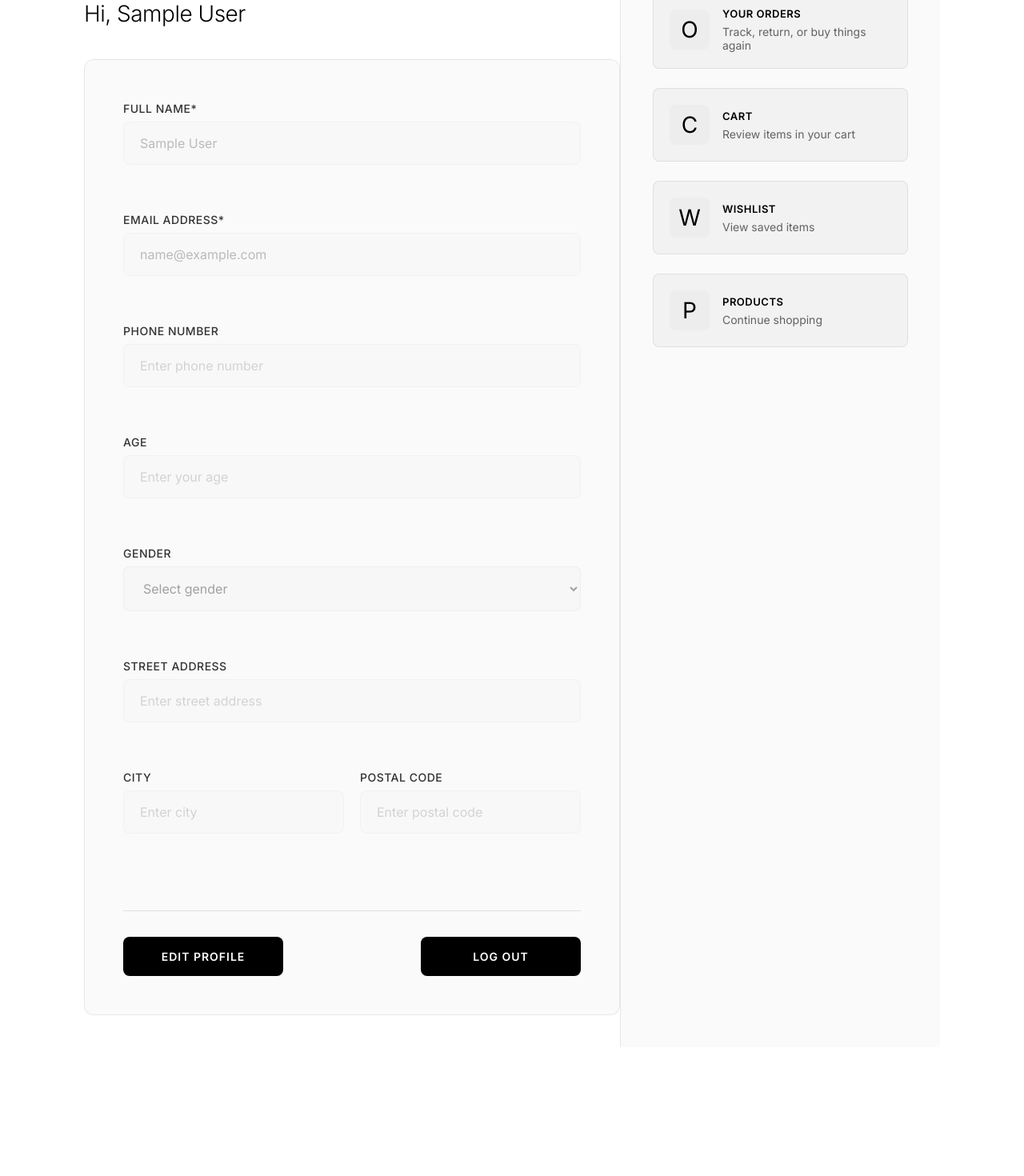
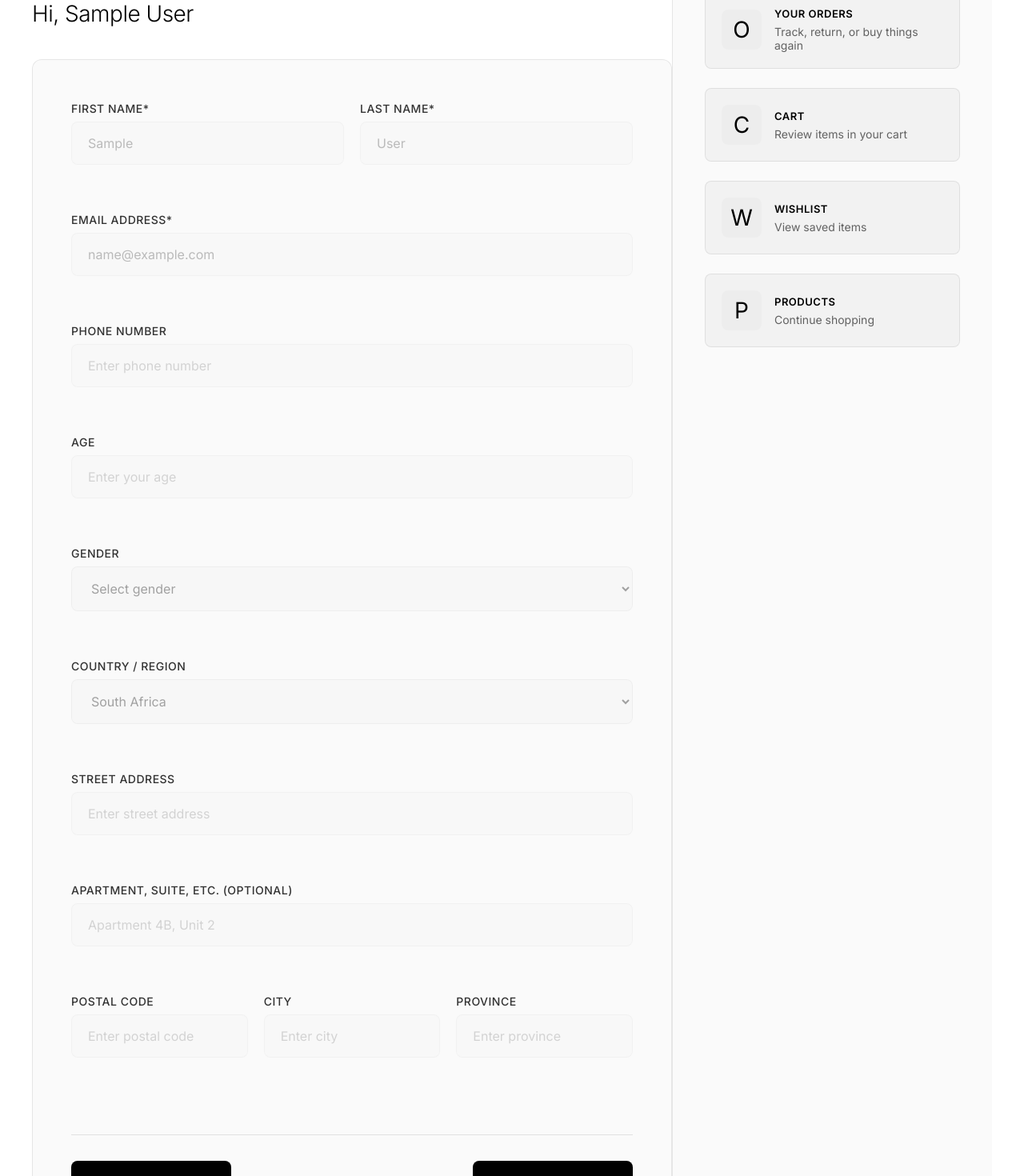
Before and after one commit to samuelmbaya/PBS-FRONTEND, a React (Vite) app: page /profile in a window 1280 px wide. Shown: the part 460-1930 px from the top of the page at 80% size. Before the commit the page ends 1769 px from the top, so only its background shows below. Built offline with nearby package versions, Linux system fonts and the light colour scheme; sample sign-in values are in the browser's storage.

Commit message:
worked on profile

```diff
--- a/src/Pages/Delivery.jsx
+++ b/src/Pages/Delivery.jsx
@@ -181,6 +181,21 @@ const Delivery = ({ onDeliveryData }) => {
         try {
           const parsedUser = JSON.parse(storedUser);
           userEmail = parsedUser.email || "guest@example.com";
+
+          // Update user profile with delivery data if fields are filled
+          const updatedUser = { ...parsedUser };
+          if (deliveryData.name.trim()) updatedUser.firstName = deliveryData.name;
+          if (deliveryData.lastName.trim()) updatedUser.lastName = deliveryData.lastName;
+          if (deliveryData.phoneNumber.trim()) updatedUser.phone = deliveryData.phoneNumber;
+          if (deliveryData.country) updatedUser.country = deliveryData.country;
+          if (deliveryData.deliveryMethod === 'delivery') {
+            if (deliveryData.streetAddress.trim()) updatedUser.streetAddress = deliveryData.streetAddress;
+            if (deliveryData.apartment.trim()) updatedUser.apartment = deliveryData.apartment;
+            if (deliveryData.postalCode.trim()) updatedUser.postalCode = deliveryData.postalCode;
+            if (deliveryData.city.trim()) updatedUser.city = deliveryData.city;
+            if (deliveryData.province.trim()) updatedUser.province = deliveryData.province;
+          }
+          localStorage.setItem('user', JSON.stringify(updatedUser));
         } catch {
           console.warn("Could not parse stored user data");
         }
--- a/src/Pages/Profile.css
+++ b/src/Pages/Profile.css
@@ -230,8 +230,13 @@ body {
   grid-template-columns: 1fr 1fr;
   gap: 20px;
 }
+.form-row.three-cols {
+  grid-template-columns: repeat(3, 1fr);
+  gap: 20px;
+}
 @media (max-width: 768px) {
-  .form-row {
+  .form-row,
+  .form-row.three-cols {
     grid-template-columns: 1fr;
   }
 }
--- a/src/Pages/Profile.jsx
+++ b/src/Pages/Profile.jsx
@@ -64,20 +64,58 @@ export const useUser = () => {
   return context;
 };
 
+// Countries list
+const countries = [
+  { code: 'ZA', name: 'South Africa', flag: '🇿🇦', dialCode: '+27' },
+  { code: 'US', name: 'United States', flag: '🇺🇸', dialCode: '+1' },
+  { code: 'GB', name: 'United Kingdom', flag: '🇬🇧', dialCode: '+44' },
+  { code: 'NG', name: 'Nigeria', flag: '🇳🇬', dialCode: '+234' },
+  { code: 'KE', name: 'Kenya', flag: '🇰🇪', dialCode: '+254' },
+  { code: 'GH', name: 'Ghana', flag: '🇬🇭', dialCode: '+233' },
+  { code: 'EG', name: 'Egypt', flag: '🇪🇬', dialCode: '+20' },
+  { code: 'ET', name: 'Ethiopia', flag: '🇪🇹', dialCode: '+251' },
+  { code: 'TZ', name: 'Tanzania', flag: '🇹🇿', dialCode: '+255' },
+  { code: 'UG', name: 'Uganda', flag: '🇺🇬', dialCode: '+256' },
+  { code: 'MA', name: 'Morocco', flag: '🇲🇦', dialCode: '+212' },
+  { code: 'DZ', name: 'Algeria', flag: '🇩🇿', dialCode: '+213' },
+  { code: 'AU', name: 'Australia', flag: '🇦🇺', dialCode: '+61' },
+  { code: 'CA', name: 'Canada', flag: '🇨🇦', dialCode: '+1' },
+  { code: 'IN', name: 'India', flag: '🇮🇳', dialCode: '+91' },
+  { code: 'CN', name: 'China', flag: '🇨🇳', dialCode: '+86' },
+  { code: 'JP', name: 'Japan', flag: '🇯🇵', dialCode: '+81' },
+  { code: 'KR', name: 'South Korea', flag: '🇰🇷', dialCode: '+82' },
+  { code: 'BR', name: 'Brazil', flag: '🇧🇷', dialCode: '+55' },
+  { code: 'MX', name: 'Mexico', flag: '🇲🇽', dialCode: '+52' },
+  { code: 'AR', name: 'Argentina', flag: '🇦🇷', dialCode: '+54' },
+  { code: 'FR', name: 'France', flag: '🇫🇷', dialCode: '+33' },
+  { code: 'DE', name: 'Germany', flag: '🇩🇪', dialCode: '+49' },
+  { code: 'IT', name: 'Italy', flag: '🇮🇹', dialCode: '+39' },
+  { code: 'ES', name: 'Spain', flag: '🇪🇸', dialCode: '+34' },
+  { code: 'NL', name: 'Netherlands', flag: '🇳🇱', dialCode: '+31' },
+  { code: 'SE', name: 'Sweden', flag: '🇸🇪', dialCode: '+46' },
+  { code: 'NO', name: 'Norway', flag: '🇳🇴', dialCode: '+47' },
+  { code: 'AE', name: 'United Arab Emirates', flag: '🇦🇪', dialCode: '+971' },
+  { code: 'SA', name: 'Saudi Arabia', flag: '🇸🇦', dialCode: '+966' },
+];
+
 // Profile Component
 const Profile = () => {
   const { currentUser, loading, logout, updateUser } = useUser();
   const [isEditing, setIsEditing] = useState(false);
   const [message, setMessage] = useState('');
   const [formData, setFormData] = useState({
-    name: '',
+    firstName: '',
+    lastName: '',
     email: '',
     phone: '',
     age: '',
     gender: '',
-    address: '',
+    country: 'ZA',
+    streetAddress: '',
+    apartment: '',
+    postalCode: '',
     city: '',
-    postalCode: ''
+    province: ''
   });
 
   useEffect(() => {
@@ -88,15 +126,25 @@ const Profile = () => {
       return;
     }
 
+    // Backward compatibility for 'name'
+    const fullName = currentUser.name || '';
+    const nameParts = fullName.split(' ');
+    const firstName = currentUser.firstName || nameParts[0] || '';
+    const lastName = currentUser.lastName || nameParts.slice(1).join(' ') || '';
+
     setFormData({
-      name: currentUser.name || '',
+      firstName,
+      lastName,
       email: currentUser.email || '',
       phone: currentUser.phone || '',
       age: currentUser.age || '',
       gender: currentUser.gender || '',
-      address: currentUser.address || '',
+      country: currentUser.country || 'ZA',
+      streetAddress: currentUser.streetAddress || currentUser.address || '',
+      apartment: currentUser.apartment || '',
+      postalCode: currentUser.postalCode || '',
       city: currentUser.city || '',
-      postalCode: currentUser.postalCode || ''
+      province: currentUser.province || ''
     });
   }, [currentUser, loading]);
 
@@ -130,8 +178,8 @@ const Profile = () => {
     e.preventDefault();
 
     // Validate required fields
-    if (!formData.name.trim() || !formData.email.trim()) {
-      setMessage('Name and email are required');
+    if (!formData.firstName.trim() || !formData.lastName.trim() || !formData.email.trim()) {
+      setMessage('First name, last name, and email are required');
       setTimeout(() => setMessage(''), 3000);
       return;
     }
@@ -145,15 +193,24 @@ const Profile = () => {
   const handleCancelEdit = () => {
     // Reset form data to current user data
     if (currentUser) {
+      const fullName = currentUser.name || '';
+      const nameParts = fullName.split(' ');
+      const firstName = currentUser.firstName || nameParts[0] || '';
+      const lastName = currentUser.lastName || nameParts.slice(1).join(' ') || '';
+
       setFormData({
-        name: currentUser.name || '',
+        firstName,
+        lastName,
         email: currentUser.email || '',
         phone: currentUser.phone || '',
         age: currentUser.age || '',
         gender: currentUser.gender || '',
-        address: currentUser.address || '',
+        country: currentUser.country || 'ZA',
+        streetAddress: currentUser.streetAddress || currentUser.address || '',
+        apartment: currentUser.apartment || '',
+        postalCode: currentUser.postalCode || '',
         city: currentUser.city || '',
-        postalCode: currentUser.postalCode || ''
+        province: currentUser.province || ''
       });
     }
     setIsEditing(false);
@@ -162,9 +219,8 @@ const Profile = () => {
 
   const getDisplayName = () => {
     if (!currentUser) return 'User';
-    if (currentUser.name) return currentUser.name;
-    if (currentUser.email) return currentUser.email.split('@')[0];
-    return 'User';
+    const fullName = [currentUser.firstName, currentUser.lastName].filter(Boolean).join(' ') || currentUser.name || '';
+    return fullName || (currentUser.email ? currentUser.email.split('@')[0] : 'User');
   };
 
   if (loading) {
@@ -207,17 +263,31 @@ const Profile = () => {
             <h2 className="section-title">Account Details</h2>
             <div className="greeting">Hi, {getDisplayName()}</div>
             <form className="profile-form" onSubmit={handleSaveChanges}>
+              <div className="form-row">
                 <div className="form-section">
-                <label htmlFor="name" className="form-label">Full Name*</label>
+                  <label htmlFor="firstName" className="form-label">First Name*</label>
                   <input
                     type="text"
-                  id="name"
-                  name="name"
-                  value={formData.name}
+                    id="firstName"
+                    name="firstName"
+                    value={formData.firstName}
                     onChange={handleInputChange}
                     disabled={!isEditing}
                     required
                   />
+                </div>
+                <div className="form-section">
+                  <label htmlFor="lastName" className="form-label">Last Name*</label>
+                  <input
+                    type="text"
+                    id="lastName"
+                    name="lastName"
+                    value={formData.lastName}
+                    onChange={handleInputChange}
+                    disabled={!isEditing}
+                    required
+                  />
+                </div>
               </div>
               <div className="form-section">
                 <label htmlFor="email" className="form-label">Email Address*</label>
@@ -273,18 +343,58 @@ const Profile = () => {
                 </select>
               </div>
               <div className="form-section">
-                <label htmlFor="address" className="form-label">Street Address</label>
+                <label htmlFor="country" className="form-label">Country / Region</label>
+                <select
+                  id="country"
+                  name="country"
+                  value={formData.country}
+                  onChange={handleInputChange}
+                  disabled={!isEditing}
+                >
+                  {countries.map((country) => (
+                    <option key={country.code} value={country.code}>
+                      {country.name}
+                    </option>
+                  ))}
+                </select>
+              </div>
+              <div className="form-section">
+                <label htmlFor="streetAddress" className="form-label">Street Address</label>
                 <input
                   type="text"
-                  id="address"
-                  name="address"
+                  id="streetAddress"
+                  name="streetAddress"
                   placeholder="Enter street address"
-                  value={formData.address}
+                  value={formData.streetAddress}
                   onChange={handleInputChange}
                   disabled={!isEditing}
                 />
               </div>
-              <div className="form-row">
+              <div className="form-section">
+                <label htmlFor="apartment" className="form-label">Apartment, suite, etc. (optional)</label>
+                <input
+                  type="text"
+                  id="apartment"
+                  name="apartment"
+                  placeholder="Apartment 4B, Unit 2"
+                  value={formData.apartment}
+                  onChange={handleInputChange}
+                  disabled={!isEditing}
+                />
+              </div>
+              <div className="form-row three-cols">
+                <div className="form-section">
+                  <label htmlFor="postalCode" className="form-label">Postal Code</label>
+                  <input
+                    type="text"
+                    id="postalCode"
+                    name="postalCode"
+                    placeholder="Enter postal code"
+                    value={formData.postalCode}
+                    onChange={handleInputChange}
+                    disabled={!isEditing}
+                  />
+                </div>
                 <div className="form-section">
                   <label htmlFor="city" className="form-label">City</label>
                   <input
@@ -298,13 +408,13 @@ const Profile = () => {
                   />
                 </div>
                 <div className="form-section">
-                  <label htmlFor="postalCode" className="form-label">Postal Code</label>
+                  <label htmlFor="province" className="form-label">Province</label>
                   <input
                     type="text"
-                    id="postalCode"
-                    name="postalCode"
-                    placeholder="Enter postal code"
-                    value={formData.postalCode}
+                    id="province"
+                    name="province"
+                    placeholder="Enter province"
+                    value={formData.province}
                     onChange={handleInputChange}
                     disabled={!isEditing}
                   />
```
Lines whose indentation alone changed are shown as unchanged.
